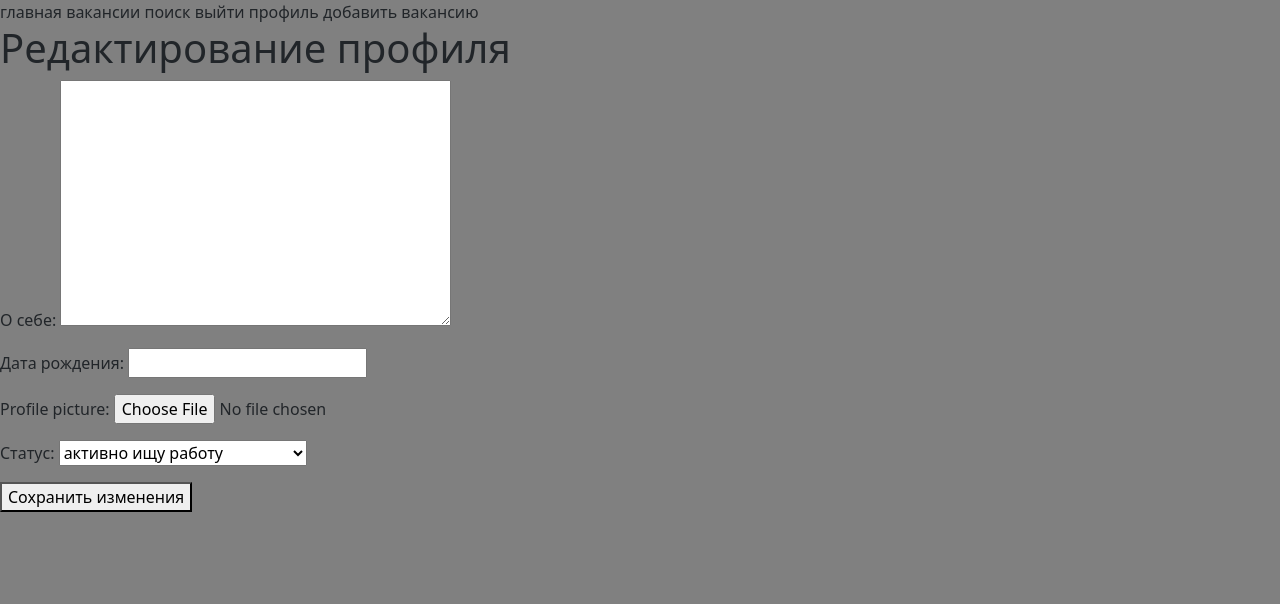
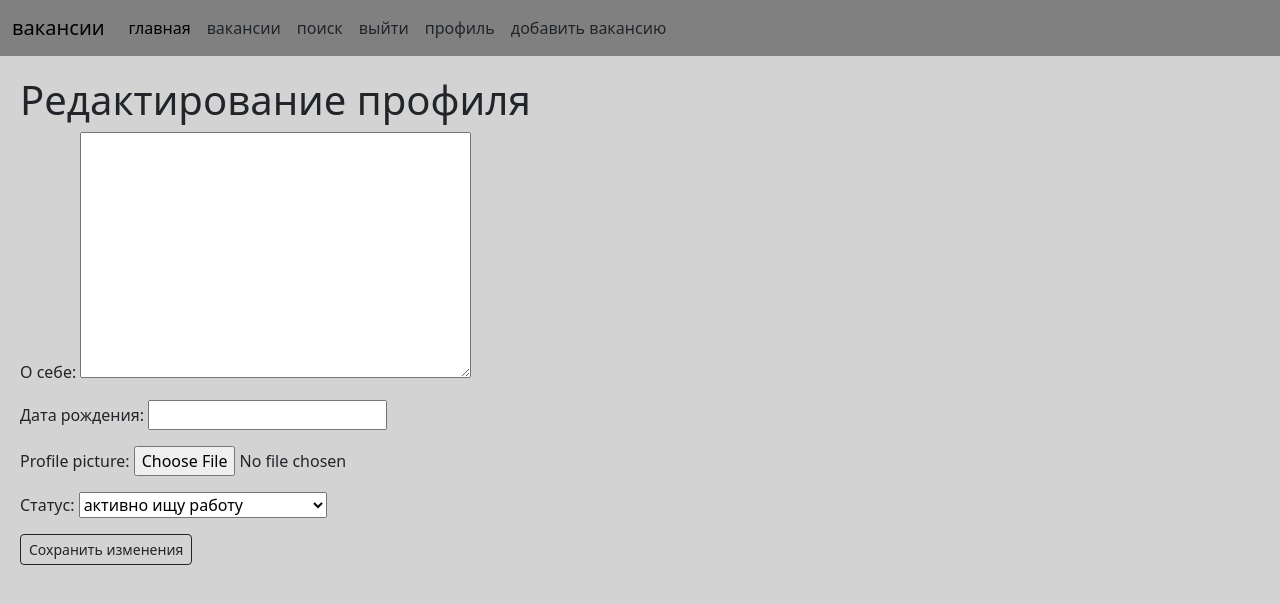
Before and after one commit to blossomburial/urfu-case, a Django app: page /jobs/profile/edit in a window 1280 px wide. Shown: the top 604 px of the page. Run offline with Django 5.2, Linux system fonts and the light colour scheme; a user stored in the database is signed in; data comes from the database, SQL or seed files in the repository; both versions use the stored data as it was after the commit.

Commit message:
edit button appearance

```diff
--- a/urfupp/authentication/templates/authentication/login.html
+++ b/urfupp/authentication/templates/authentication/login.html
@@ -8,6 +8,6 @@
         {% csrf_token %}
             <input type="text" placeholder="username" name="username">
             <input type="text" placeholder="password" name="password">
-        <button type="submit">войти</button>
+        <button type="submit" class="btn btn-outline-dark btn-sm">войти</button>
     </form>
 {% endblock %}
--- a/urfupp/authentication/templates/authentication/register.html
+++ b/urfupp/authentication/templates/authentication/register.html
@@ -7,6 +7,6 @@
     <form method="post">
         {% csrf_token %}
             {{ form.as_p }}
-        <button type="submit">зарегистрироваться</button>
+        <button type="submit" class="btn btn-outline-dark btn-sm">зарегистрироваться</button>
     </form>
 {% endblock %}
--- a/urfupp/jobs/templates/jobs/create.html
+++ b/urfupp/jobs/templates/jobs/create.html
@@ -7,6 +7,6 @@
     <form method="post">
         {% csrf_token %}
         {{ form }}
-        <button type="submit">отправить</button>
+        <button type="submit" class="btn btn-outline-dark btn-sm">отправить</button>
     </form>
 {% endblock %}
--- a/urfupp/jobs/templates/jobs/edit_profile.html
+++ b/urfupp/jobs/templates/jobs/edit_profile.html
@@ -4,9 +4,9 @@
 
 {% block main %}
     <h1>Редактирование профиля</h1>
-    <form method="POST">
+    <form method="POST" enctype="multipart/form-data">
         {% csrf_token %}
         {{ form.as_p }}
-        <button type="submit">Сохранить изменения</button>
+        <button type="submit" class="btn btn-outline-dark btn-sm">Сохранить изменения</button>
     </form>
 {% endblock %}
--- a/urfupp/jobs/templates/jobs/job_apply.html
+++ b/urfupp/jobs/templates/jobs/job_apply.html
@@ -7,6 +7,6 @@
     <form method="post" enctype="multipart/form-data">
         {% csrf_token %}
         {{ form.as_p }}
-        <button type="submit">отправить</button>
+        <button type="submit" class="btn btn-outline-dark btn-sm">отправить</button>
     </form>
 {% endblock %}
--- a/urfupp/jobs/templates/jobs/job_delete.html
+++ b/urfupp/jobs/templates/jobs/job_delete.html
@@ -7,6 +7,6 @@
     <form method="post">
         {% csrf_token %}
         {{ form }}
-        <button type="submit">удалить</button>
+        <button type="submit" class="btn btn-primary rounded-pill px-3">удалить</button>
     </form>
 {% endblock %}
--- a/urfupp/jobs/templates/jobs/job_detail.html
+++ b/urfupp/jobs/templates/jobs/job_detail.html
@@ -9,7 +9,7 @@
     <p> заработная плата: {{ job.salary }}</p>
     <p> дата создания: {{ job.date }}</p>
     {% if user.is_authenticated and not perms.jobs.add_jobs %}
-        <a href="{% url 'job-apply' job.id %}"> подать заявку </a>
+        <a href="{% url 'job-apply' job.id %}" class="btn btn-outline-dark btn-sm"> подать заявку </a>
     {% endif %}
     {% if user.is_authenticated and perms.jobs.add_jobs %}
         {% if applications %}
@@ -22,7 +22,7 @@
                 </li>
             {% endfor %}
         {% endif %}
-        <a href="{% url 'job-update' job.id %}"> редактировать вакансию </a>
-        <a href="{% url 'job-delete' job.id %}"> удалить вакансию </a>
+        <a href="{% url 'job-update' job.id %}" class="btn btn-outline-dark btn-sm"> редактировать вакансию </a>
+        <a href="{% url 'job-delete' job.id %}" class="btn btn-outline-danger btn-sm"> удалить вакансию </a>
     {% endif %}
 {% endblock %}
--- a/urfupp/jobs/templates/jobs/search.html
+++ b/urfupp/jobs/templates/jobs/search.html
@@ -6,7 +6,7 @@
     <h1>поиск</h1>
     <form method="get">
         {{ form.as_p }}
-        <button type="submit">Искать</button>
+        <button type="submit" class="btn btn-outline-dark btn-sm">Искать</button>
     </form>
 
     {% if jobs is not None %}
--- a/urfupp/main/static/main/css/main.css
+++ b/urfupp/main/static/main/css/main.css
@@ -1,5 +1,13 @@
 body {
-    background-color: gray;
+  background-color: lightgray;
+}
+
+nav {
+  background-color: gray;
+}
+
+main {
+    margin: 20px;
 }
 
 a:link, a:visited {
--- a/urfupp/main/templates/main/index.html
+++ b/urfupp/main/templates/main/index.html
@@ -3,5 +3,5 @@
 {% block title %} главная страница {% endblock %}
 
 {% block main %}
-    добро пожаловать на сервис по поиску вакансий
+    сервис по поиску вакансий
 {% endblock %}
--- a/urfupp/main/templates/main/layout.html
+++ b/urfupp/main/templates/main/layout.html
@@ -7,20 +7,45 @@
     <title>{% block title %} {% endblock %}</title>
     <link rel="stylesheet" href="https://cdn.jsdelivr.net/npm/bootstrap@5.3.3/dist/css/bootstrap.min.css">
     <link rel="stylesheet" href="{% static 'main/css/main.css' %}">
-    <nav>
-        <a href="{% url 'main' %}"> главная </a>
-        <a href="{% url 'jobs-home' %}"> вакансии </a>
-        <a href="{% url 'search' %}"> поиск </a>
-        {% if user.is_authenticated %}
-            <a href="{% url 'logoutuser' %}"> выйти </a>
-            <a href="{% url 'profile' %}"> профиль </a>
-            <a href="{% url 'create-job' %}"> добавить вакансию </a>
-        {% else %}
-            <a href="{% url 'registeruser' %}"> зарегистрироваться </a>
-            <a href="{% url 'loginuser' %}"> войти </a>
-        {% endif %}
-
-    </nav>
+    <nav class="navbar navbar-expand-lg navbar-light bg-gray">
+        <div class="container-fluid">
+        <a class="navbar-brand">вакансии</a>
+        <button class="navbar-toggler" type="button" data-bs-toggle="collapse" data-bs-target="#navbarSupportedContent" aria-controls="navbarSupportedContent" aria-expanded="false" aria-label="Toggle navigation">
+            <span class="navbar-toggler-icon"></span>
+        </button>
+        <div class="collapse navbar-collapse" id="navbarSupportedContent">
+            <ul class="navbar-nav me-auto mb-2 mb-lg-0">
+            <li class="nav-item">
+                <a class="nav-link active" aria-current="page" href="{% url 'main' %}">главная</a>
+            </li>
+            <li class="nav-item">
+                <a class="nav-link" href="{% url 'jobs-home' %}">вакансии</a>
+            </li>
+            <li class="nav-item">
+                <a class="nav-link" href="{% url 'search' %}">поиск</a>
+            </li>
+            {% if user.is_authenticated %}
+                <li class="nav-item">
+                    <a class="nav-link" href="{% url 'logoutuser' %}">выйти</a>
+                </li>
+                <li class="nav-item">
+                    <a class="nav-link" href="{% url 'profile' %}">профиль</a>
+                </li>
+                <li class="nav-item">
+                    <a class="nav-link" href="{% url 'create-job' %}">добавить вакансию</a>
+                </li>
+            {% else %}
+                <li class="nav-item">
+                    <a class="nav-link" href="{% url 'registeruser' %}">зарегистрироваться</a>
+                </li>
+                <li class="nav-item">
+                    <a class="nav-link" href="{% url 'loginuser' %}">войти</a>
+                </li>
+            {% endif %}
+            </ul>
+          </div>
+        </div>
+      </nav>
 </head>
 <body>
     <main>
```
Also changed, not shown: urfupp/jobs/templates/jobs/profile.html (+10 -6 lines), urfupp/db.sqlite3.
